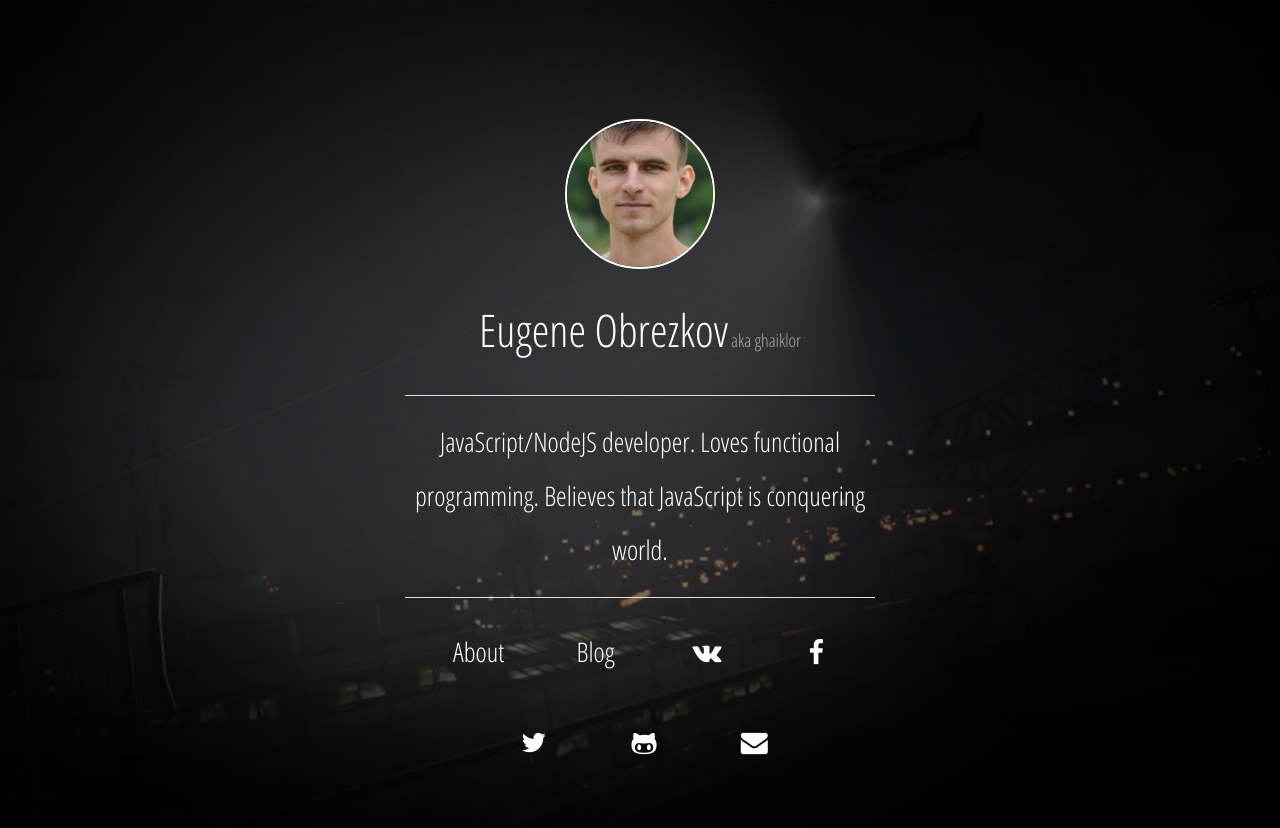
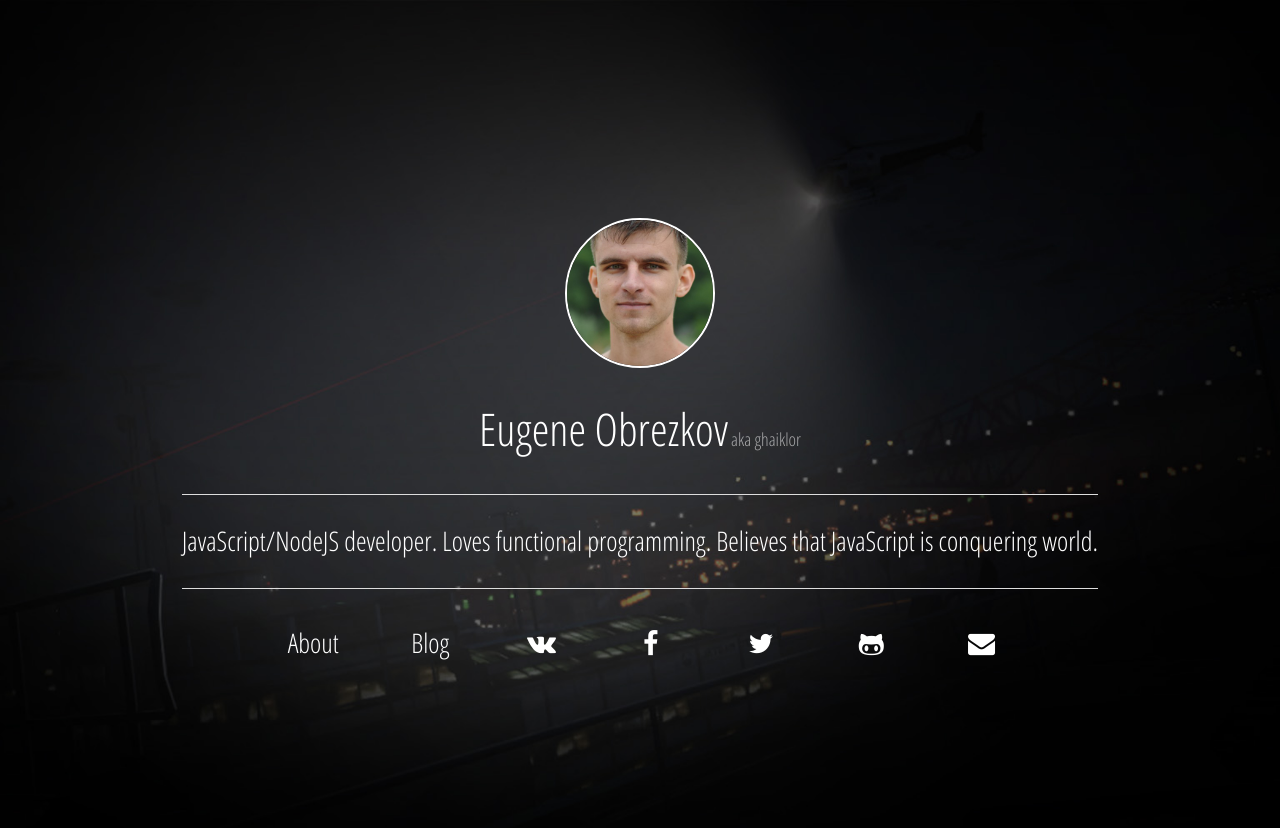
Before and after one commit to ghaiklor/ghaiklor.com, a Jekyll site: the page built from index.html, in a window 1280 px wide. Shown: the top 828 px of the page. Built offline with Jekyll 4.4.1, drawn with Linux system fonts in a browser that asks for light colours.

Commit message:
Fix landing page sizes

```diff
--- a/index.html
+++ b/index.html
@@ -3,7 +3,7 @@ layout: default
 ---
 
 <div class="row text-center landing-page valign-middle">
-  <div class="large-6 medium-8 small-12 large-centered medium-centered small-centered columns valign-item">
+  <div class="large-12 medium-12 small-12 valign-item">
     <a href="/" title="Eugene Obrezkov's blog">
       <img class="my-photo" src="/assets/images/me.jpg" alt="Eugene Obrezkov's photo"/>
     </a>
```
